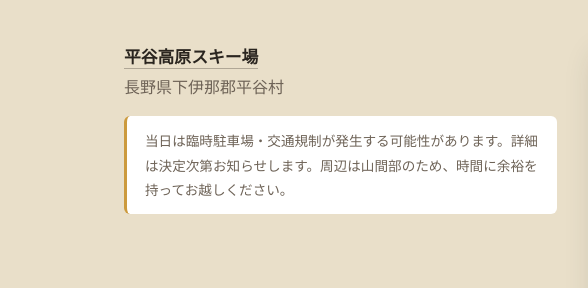
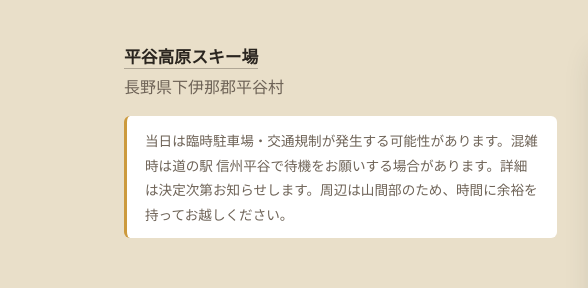
Before and after one commit to alljapanjimnymeeting/AJJM, a plain HTML site: page index.html in a window 1280 px wide. Shown: the part 6093-6381 px from the top of the page, 0-588 px from the left. Drawn offline with nearby package versions, Linux system fonts and the light colour scheme.

Commit message:
Add waiting-area guidance (Michi-no-Eki Shinshu Hiraya) to Access notice

```diff
--- a/index.html
+++ b/index.html
@@ -435,7 +435,7 @@
       <div class="access-grid">
         <div class="access-info">
           <p data-en='<strong><a href="https://hiraya-kougen.com/" target="_blank" rel="noopener">Hiraya Kogen Ski Resort</a></strong><br>Hiraya Village, Shimoina District, Nagano'><strong><a href="https://hiraya-kougen.com/" target="_blank" rel="noopener">平谷高原スキー場</a></strong><br>長野県下伊那郡平谷村</p>
-          <p class="notice-text" data-en="Temporary parking and traffic controls may be in place on the day. Details will be announced once confirmed. The venue is in a mountainous area, so please allow extra travel time.">当日は臨時駐車場・交通規制が発生する可能性があります。詳細は決定次第お知らせします。周辺は山間部のため、時間に余裕を持ってお越しください。</p>
+          <p class="notice-text" data-en="Temporary parking and traffic controls may be in place on the day. During busy periods you may be asked to wait at Michi-no-Eki Shinshu Hiraya (roadside station). Details will be announced once confirmed. The venue is in a mountainous area, so please allow extra travel time.">当日は臨時駐車場・交通規制が発生する可能性があります。混雑時は道の駅 信州平谷で待機をお願いする場合があります。詳細は決定次第お知らせします。周辺は山間部のため、時間に余裕を持ってお越しください。</p>
         </div>
         <div class="map-embed">
           <iframe
```
